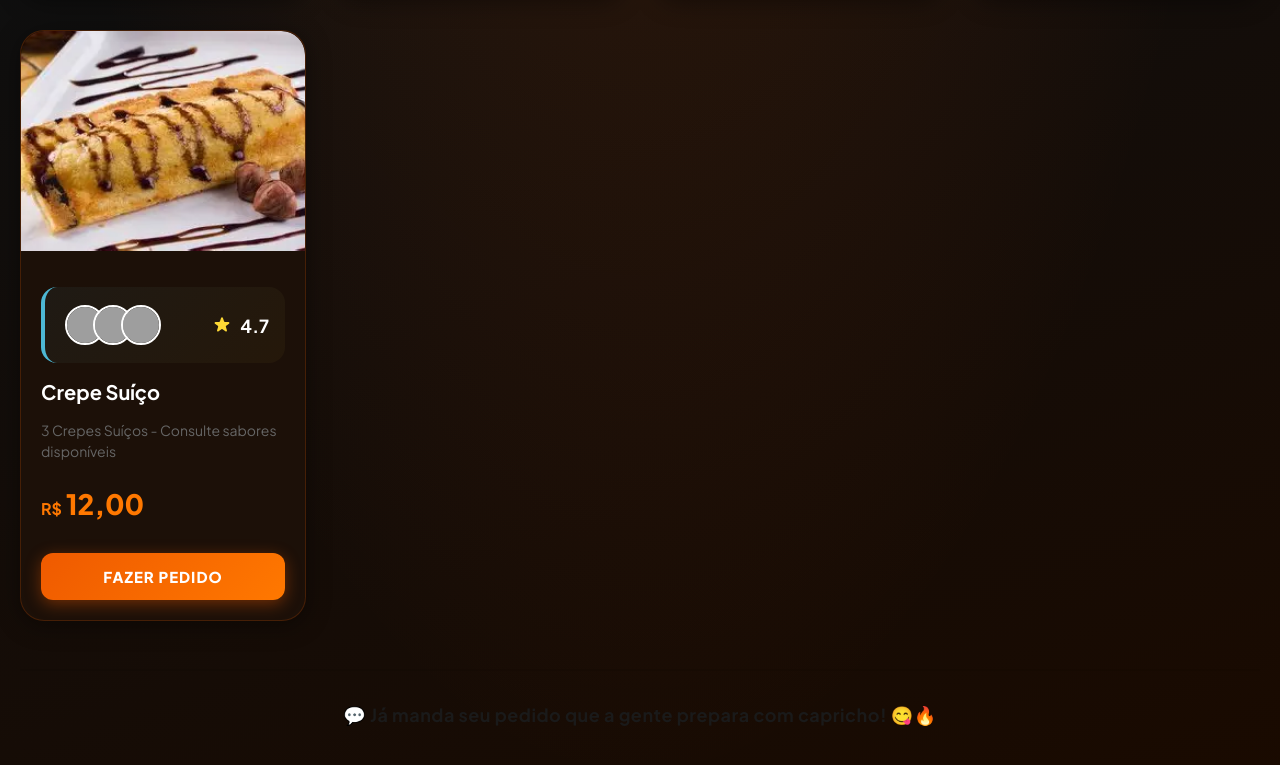
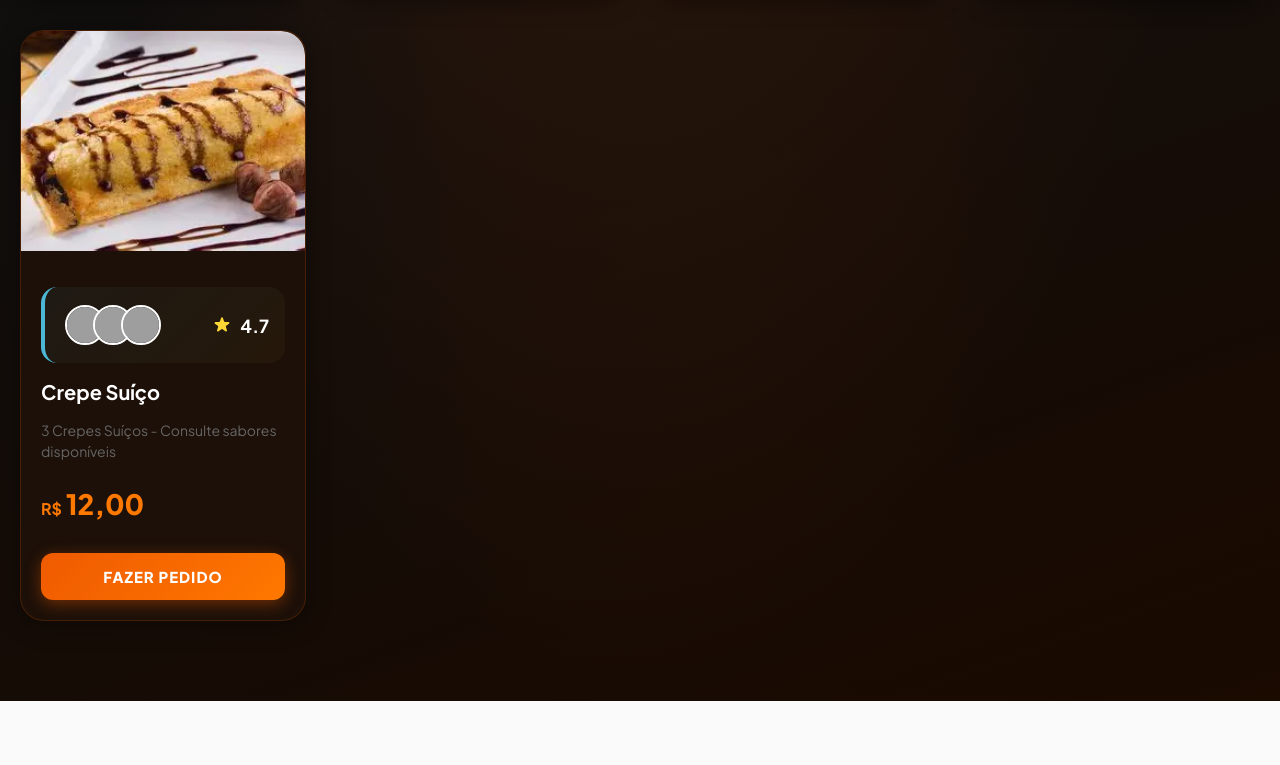
Before and after one commit to herickmodesto/divino-crepe, a React (Vite) app: page / in a window 1280 px wide. Shown: the part 1699-2464 px from the top of the page. After the commit the page ends 2400 px from the top, so only its background shows below. Built offline with nearby package versions, Linux system fonts and the light colour scheme; grey boxes are pictures that could not be loaded.

Commit message:
Remove rodapé da seção de promoções
Co-Authored-By: Claude Sonnet 4.6 <noreply@anthropic.com>

```diff
--- a/src/components/HeroSection.jsx
+++ b/src/components/HeroSection.jsx
@@ -220,9 +220,6 @@ export default function HeroSection({ onOrderClick, onPromoAdd }) {
             ))}
           </div>
 
-          <div className="promo-footer fade-up-delay-3">
-            <p>💬 Já manda seu pedido que a gente prepara com capricho! 😋🔥</p>
-          </div>
         </div>
       </div>
     </section>
```
